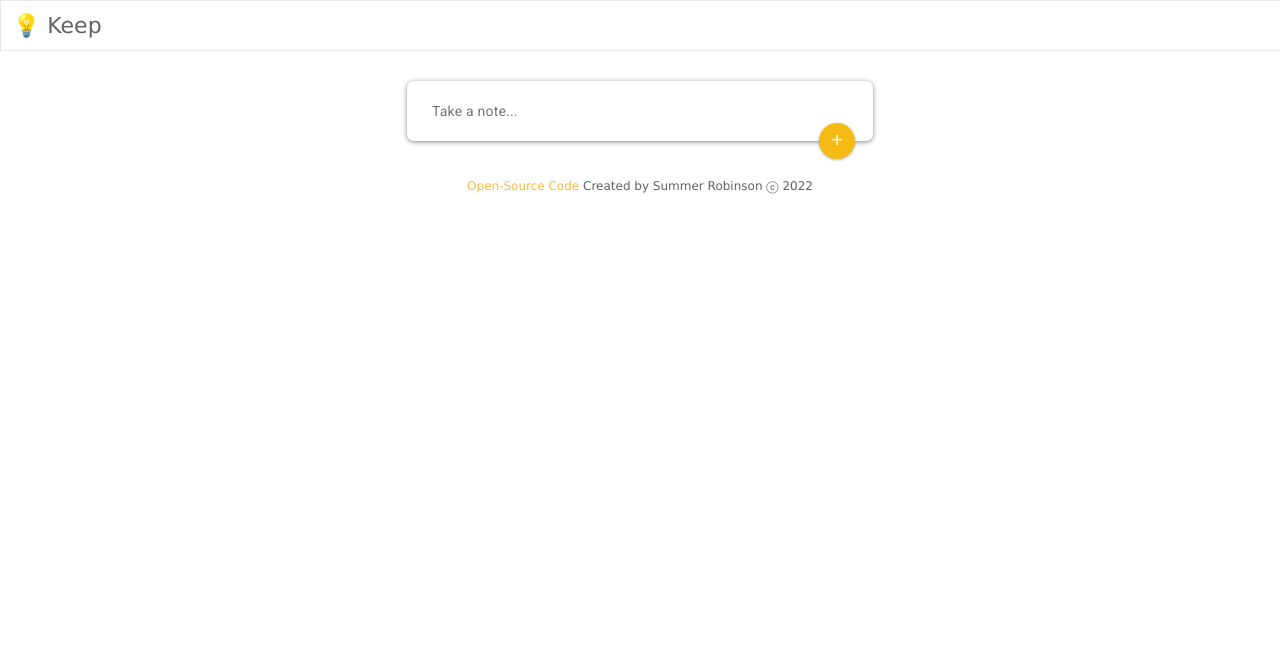
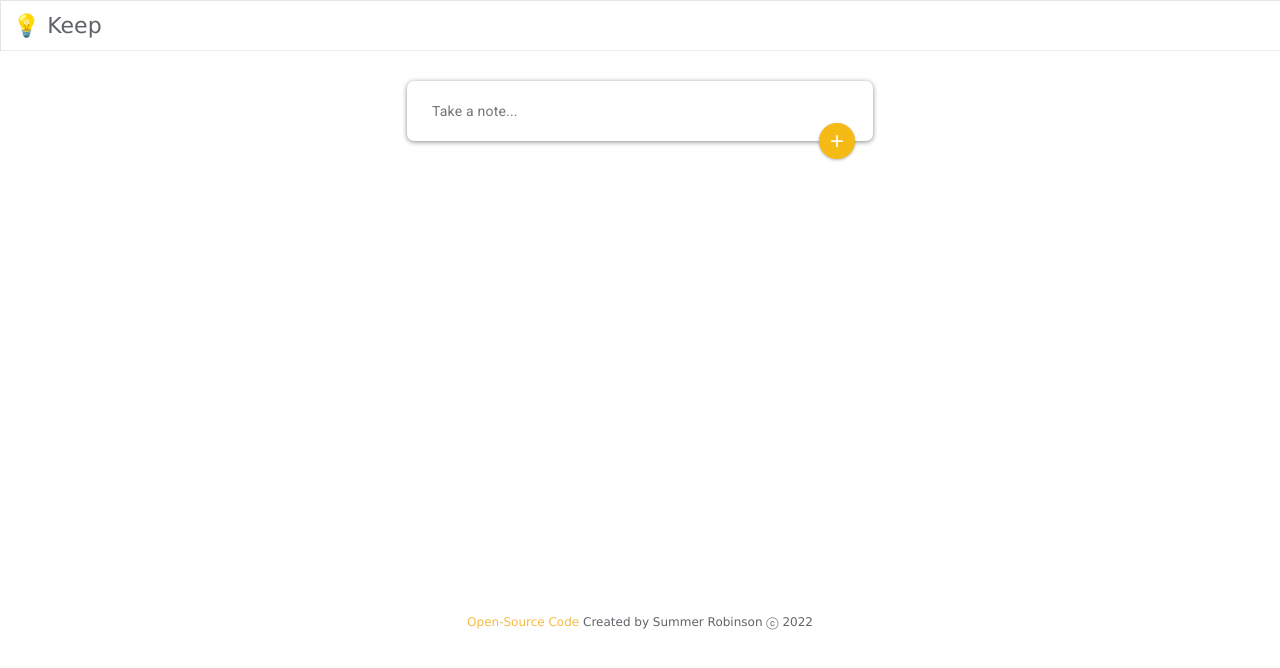
Before and after one commit to SummerinTech/keeper-app-react, a React (Create React App) app: page / in a window 1280 px wide. Shown: the top 668 px of the page. Built offline with nearby package versions, Linux system fonts and the light colour scheme.

Commit message:
stick footer to bottom of page

```diff
--- a/src/App.css
+++ b/src/App.css
@@ -80,7 +80,7 @@ form button {
 	box-shadow: 0 1px 3px rgba(0, 0, 0, 0.3);
 	cursor: pointer;
 	outline: none;
-	font-size: 20px;
+	font-size: 24px;
 }
 
 .Footer {
@@ -88,6 +88,15 @@ form button {
 	font-size: 12px;
 	color: var(--gray-color);
 	padding: 1%;
+	position: relative;
+	padding-bottom: 450px;
+}
+
+.Footer footer {
+	position: absolute;
+	left: 0;
+	bottom: 0;
+	right: 0;
 }
 
 .Footer a {
--- a/src/index.css
+++ b/src/index.css
@@ -3,3 +3,8 @@
 	padding: 0;
 	box-sizing: border-box;
 }
+
+html,
+body {
+	height: 100%;
+}
```
